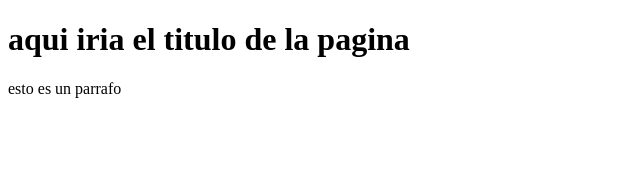
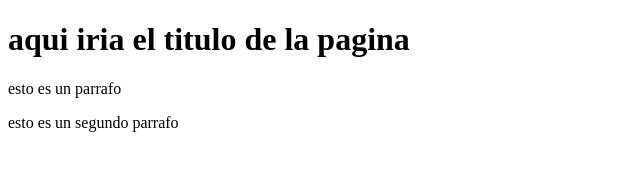
Before and after one commit to sylar316/ProyectoEmpC, a plain HTML site: page index.html in a window 1280 px wide. Shown: the whole page, without its empty margins (0-640 px from the left). Drawn offline with Linux system fonts and the light colour scheme.

Commit message:
agregando segundo parrafo

```diff
--- a/index.html
+++ b/index.html
@@ -9,5 +9,6 @@
 <body>
     <h1> aqui iria el titulo de la pagina</h1>
     <p> esto es un parrafo </p>
+    <p> esto es un segundo parrafo </p>
 </body>
 </html>
```
